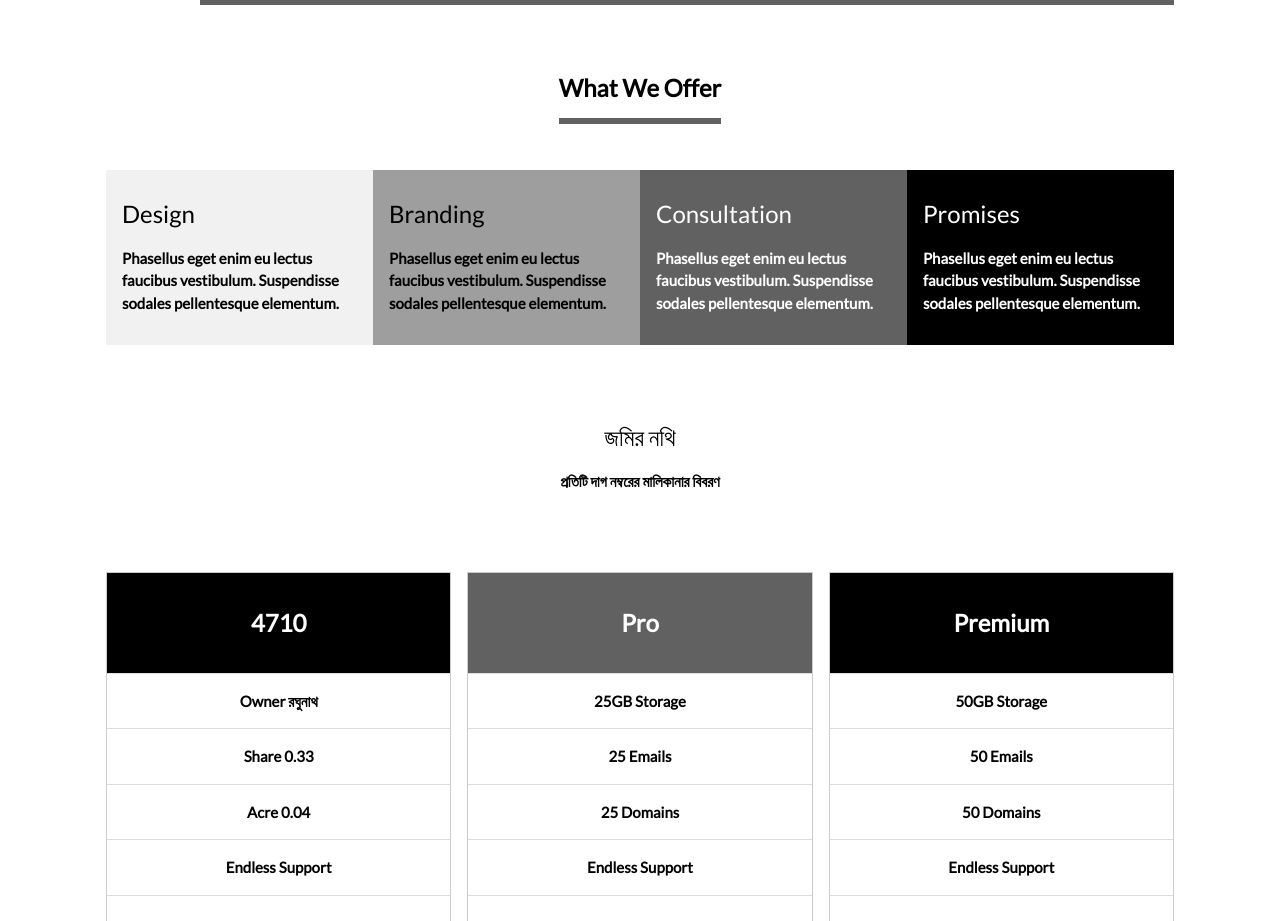
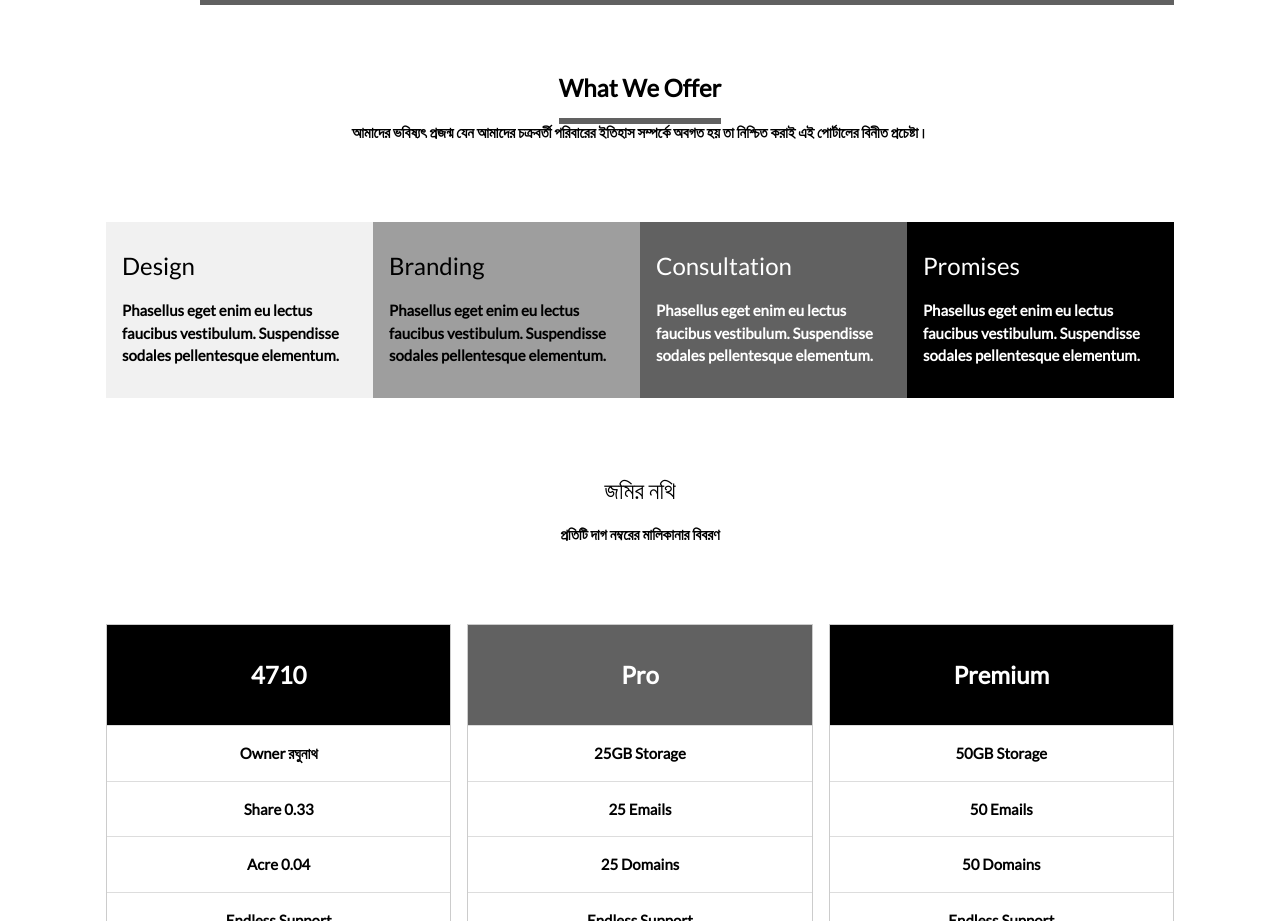
Before and after one commit to DeveloperAritro/sudhir, a plain HTML site: page index.html in a window 1280 px wide. Shown: the part 792-1713 px from the top of the page. Drawn offline with nearby package versions, Linux system fonts and the light colour scheme.

Commit message:
Update index.html

```diff
--- a/index.html
+++ b/index.html
@@ -91,6 +91,7 @@ html,body,h1,h2,h3,h4 {font-family:"Lato", sans-serif}
   <div class="w3-row w3-container">
     <div class="w3-center w3-padding-64">
       <span class="w3-xlarge w3-bottombar w3-border-dark-grey w3-padding-16">What We Offer</span>
+      <p>আমাদের ভবিষ্যৎ প্রজন্ম যেন আমাদের চক্রবর্তী পরিবারের ইতিহাস সম্পর্কে অবগত হয় তা নিশ্চিত করাই এই পোর্টালের বিনীত প্রচেষ্টা।</p>
     </div>
     <div class="w3-col l3 m6 w3-light-grey w3-container w3-padding-16">
       <h3>Design</h3>
```
